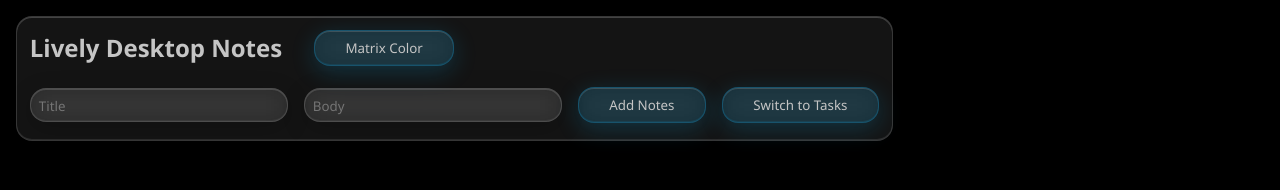
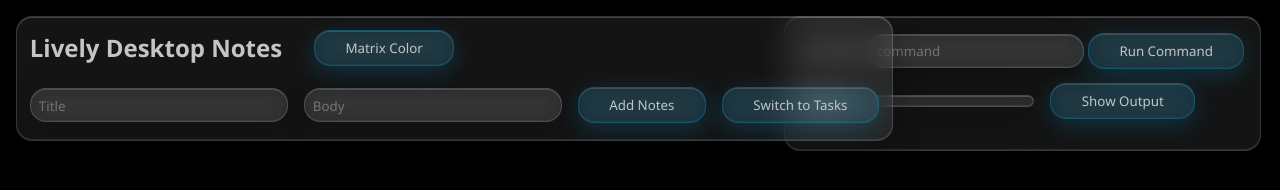
Before and after one commit to batdimoiprint/Lively-Desktop-Notes, a plain HTML site: page index.html in a window 1280 px wide. Drawn offline with Linux system fonts and the light colour scheme; no server answers.

Commit message:
running gitbash in nodejs frontend done

```diff
--- a/LivelyProperties.json
+++ b/LivelyProperties.json
@@ -1 +1 @@
-{"matrixColor":{"text":"Font Color","type":"color","value":"#00a4ad"},"rainbowSpeed":{"max":100,"min":0,"tick":25,"text":"Rainbow Speed","type":"slider","value":50},"rainBow":{"type":"checkbox","value":false,"text":"Rainbow"}}
+{"matrixColor":{"text":"Font Color","type":"color","value":"#ffffff"},"rainbowSpeed":{"max":100,"min":0,"tick":25,"text":"Rainbow Speed","type":"slider","value":50},"rainBow":{"type":"checkbox","value":false,"text":"Rainbow"}}
--- a/index.html
+++ b/index.html
@@ -8,17 +8,30 @@
   </head>
   <body>
     <main class="screen">
-      <section id="overlay">
-
-      </section>
+      <section id="overlay"></section>
       <section class="header">
         <div class="header-top">
           <h1>Lively Desktop Notes</h1>
           <div class="color-controls">
-            <button type="button" class="btn" id="colorToggleBtn" onclick="toggleColorInput()">Matrix Color</button>
-            <div id="colorInputContainer" style="display: none;">
-              <input type="text" name="color" max="8" id="color" placeholder="#ffffff" />
-              <button type="button" class="btn" onclick="setColor()">Apply</button>
+            <button
+              type="button"
+              class="btn"
+              id="colorToggleBtn"
+              onclick="toggleColorInput()"
+            >
+              Matrix Color
+            </button>
+            <div id="colorInputContainer" style="display: none">
+              <input
+                type="text"
+                name="color"
+                max="8"
+                id="color"
+                placeholder="#ffffff"
+              />
+              <button type="button" class="btn" onclick="setColor()">
+                Apply
+              </button>
             </div>
           </div>
         </div>
@@ -48,15 +61,35 @@
           ></textarea>
 
           <button type="submit" class="btn" id="submitBtn">Add Notes</button>
-          <button type="button" class="btn" id="toggleBtn" onclick="toggleMode()">Switch to Tasks</button>
+          <button
+            type="button"
+            class="btn"
+            id="toggleBtn"
+            onclick="toggleMode()"
+          >
+            Switch to Tasks
+          </button>
         </form>
+      </section>
+      <section class="command">
+        <div>
+          <label for="">Git Bash</label>
+          <input id="command" type="text" placeholder="command" />
+          <button class="btn" type="submit" onclick="sendCommand()">
+            Run Command
+          </button>
+        </div>
+        <div class="status">
+          <h4>Status:</h4>
+          <p id="statusOutput"></p>
+          <button class="btn">Show Output</button>
+        </div>
       </section>
       <section class="card-container" id="notes"></section>
       <section class="matrix">
         <canvas id="c"></canvas>
       </section>
       <section class="modal-container" id="cardModal"></section>
-
     </main>
   </body>
   <script src="script.js"></script>
--- a/script.js
+++ b/script.js
@@ -276,7 +276,7 @@ function displayNotes(titleInput, bodyInput, idInput) {
 
   const checkBox = document.createElement("input");
   checkBox.type = "checkbox";
-  checkBox.setAttribute("checked", "true")
+  checkBox.setAttribute("checked", "true");
 
   // paragraphContainer.appendChild(checkBox);
   paragraphContainer.appendChild(paragraph);
@@ -353,7 +353,7 @@ async function setColor() {
         hex: color,
       }),
     });
-    let response = await data.json;
+    let response = await data.json();
     updateAllButtonColors(color); // Update all buttons with new color
     window.location.reload();
     console.log(response);
@@ -362,6 +362,29 @@ async function setColor() {
   }
 }
 
+async function sendCommand() {
+  const bash = document.getElementById("command").value;
+  const status = document.getElementById("statusOutput");
+  try {
+    let data = await fetch("http://localhost:4000/api/command", {
+      method: "POST",
+      headers: { "Content-Type": "application/json" },
+      body: JSON.stringify({
+        command: bash,
+      }),
+    });
+    let responseStatus = await data.status;
+    if ((responseStatus = 200)) {
+      status.textContent = "Success";
+    } else {
+      status.textContent = `Error: ${data.status}`;
+    }
+    let response = await data.json();
+    console.log(JSON.stringify(response));
+  } catch (error) {
+    console.log(error);
+  }
+}
 var root = {
   wavecolor: {
     r: 125,
@@ -465,30 +488,30 @@ function hexToRgb(hex) {
 fetchNotes();
 
 // Mode toggle functionality
-let currentMode = 'notes'; // 'notes' or 'tasks'
+let currentMode = "notes"; // 'notes' or 'tasks'
 
 function toggleMode() {
-  const toggleBtn = document.getElementById('toggleBtn');
-  const submitBtn = document.getElementById('submitBtn');
-  const titleInput = document.getElementById('titleInput');
-  const bodyInput = document.getElementById('bodyInput');
-  const form = document.getElementById('inputs');
+  const toggleBtn = document.getElementById("toggleBtn");
+  const submitBtn = document.getElementById("submitBtn");
+  const titleInput = document.getElementById("titleInput");
+  const bodyInput = document.getElementById("bodyInput");
+  const form = document.getElementById("inputs");
 
-  if (currentMode === 'notes') {
+  if (currentMode === "notes") {
     // Switch to tasks mode
-    currentMode = 'tasks';
-    toggleBtn.textContent = 'Switch to Notes';
-    submitBtn.textContent = 'Add Task';
-    titleInput.placeholder = 'Task Title';
-    bodyInput.placeholder = 'Task Description';
+    currentMode = "tasks";
+    toggleBtn.textContent = "Switch to Notes";
+    submitBtn.textContent = "Add Task";
+    titleInput.placeholder = "Task Title";
+    bodyInput.placeholder = "Task Description";
     form.onsubmit = postTasks;
   } else {
     // Switch to notes mode
-    currentMode = 'notes';
-    toggleBtn.textContent = 'Switch to Tasks';
-    submitBtn.textContent = 'Add Notes';
-    titleInput.placeholder = 'Title';
-    bodyInput.placeholder = 'Body';
+    currentMode = "notes";
+    toggleBtn.textContent = "Switch to Tasks";
+    submitBtn.textContent = "Add Notes";
+    titleInput.placeholder = "Title";
+    bodyInput.placeholder = "Body";
     form.onsubmit = postNotes;
   }
 }
@@ -505,7 +528,7 @@ async function postTasks() {
       body: JSON.stringify({
         title: title,
         description: body,
-        completed: false
+        completed: false,
       }),
     });
     let response = data.json();
@@ -518,24 +541,24 @@ async function postTasks() {
 
 // Color input toggle functionality
 function toggleColorInput() {
-  const container = document.getElementById('colorInputContainer');
-  const toggleBtn = document.getElementById('colorToggleBtn');
+  const container = document.getElementById("colorInputContainer");
+  const toggleBtn = document.getElementById("colorToggleBtn");
 
-  if (container.style.display === 'none') {
-    container.style.display = 'flex';
-    container.style.gap = '0.5rem';
-    container.style.alignItems = 'center';
-    toggleBtn.textContent = 'Hide Color';
+  if (container.style.display === "none") {
+    container.style.display = "flex";
+    container.style.gap = "0.5rem";
+    container.style.alignItems = "center";
+    toggleBtn.textContent = "Hide Color";
   } else {
-    container.style.display = 'none';
-    toggleBtn.textContent = 'Matrix Color';
+    container.style.display = "none";
+    toggleBtn.textContent = "Matrix Color";
   }
 }
 
 // Update color button to reflect hex value
 function updateColorButton(hexColor = null) {
-  const colorInput = document.getElementById('color');
-  const colorBtn = document.getElementById('colorToggleBtn');
+  const colorInput = document.getElementById("color");
+  const colorBtn = document.getElementById("colorToggleBtn");
 
   // Use parameter color or input value
   const targetColor = hexColor || colorInput?.value;
@@ -552,7 +575,7 @@ function updateColorButton(hexColor = null) {
 
 // Universal button color update function
 function updateAllButtonColors(hexColor = null) {
-  const colorInput = document.getElementById('color');
+  const colorInput = document.getElementById("color");
 
   // Use parameter color or input value
   const targetColor = hexColor || colorInput?.value;
@@ -561,9 +584,10 @@ function updateAllButtonColors(hexColor = null) {
     const rgb = hexToRgb(targetColor);
     if (rgb) {
       // Update all .btn buttons (general buttons)
-      const generalButtons = document.querySelectorAll('.btn');
-      generalButtons.forEach(btn => {
-        if (!btn.id || btn.id !== 'colorToggleBtn') { // Skip color button, it has special handling
+      const generalButtons = document.querySelectorAll(".btn");
+      generalButtons.forEach((btn) => {
+        if (!btn.id || btn.id !== "colorToggleBtn") {
+          // Skip color button, it has special handling
           btn.style.background = `rgba(${rgb.r}, ${rgb.g}, ${rgb.b}, 0.15)`;
           btn.style.borderColor = `rgba(${rgb.r}, ${rgb.g}, ${rgb.b}, 0.25)`;
           btn.style.boxShadow = `
@@ -574,19 +598,31 @@ function updateAllButtonColors(hexColor = null) {
       });
 
       // Update delete buttons with red tint but matrix color influence
-      const deleteButtons = document.querySelectorAll('.btn-delete');
-      deleteButtons.forEach(btn => {
-        btn.style.background = `rgba(${Math.min(255, rgb.r + 50)}, ${Math.max(0, rgb.g - 20)}, ${Math.max(0, rgb.b - 20)}, 0.15)`;
-        btn.style.borderColor = `rgba(${Math.min(255, rgb.r + 50)}, ${Math.max(0, rgb.g - 20)}, ${Math.max(0, rgb.b - 20)}, 0.25)`;
+      const deleteButtons = document.querySelectorAll(".btn-delete");
+      deleteButtons.forEach((btn) => {
+        btn.style.background = `rgba(${Math.min(255, rgb.r + 50)}, ${Math.max(
+          0,
+          rgb.g - 20
+        )}, ${Math.max(0, rgb.b - 20)}, 0.15)`;
+        btn.style.borderColor = `rgba(${Math.min(255, rgb.r + 50)}, ${Math.max(
+          0,
+          rgb.g - 20
+        )}, ${Math.max(0, rgb.b - 20)}, 0.25)`;
         btn.style.boxShadow = `
-          0 6px 25px rgba(${Math.min(255, rgb.r + 50)}, ${Math.max(0, rgb.g - 20)}, ${Math.max(0, rgb.b - 20)}, 0.2),
+          0 6px 25px rgba(${Math.min(255, rgb.r + 50)}, ${Math.max(
+          0,
+          rgb.g - 20
+        )}, ${Math.max(0, rgb.b - 20)}, 0.2),
           inset 0 1px 0 rgba(255, 255, 255, 0.15),
-          inset 0 -1px 0 rgba(${Math.min(255, rgb.r + 50)}, ${Math.max(0, rgb.g - 20)}, ${Math.max(0, rgb.b - 20)}, 0.1)`;
+          inset 0 -1px 0 rgba(${Math.min(255, rgb.r + 50)}, ${Math.max(
+          0,
+          rgb.g - 20
+        )}, ${Math.max(0, rgb.b - 20)}, 0.1)`;
       });
 
       // Update close buttons with neutral tone but matrix color influence
-      const closeButtons = document.querySelectorAll('.btn-close');
-      closeButtons.forEach(btn => {
+      const closeButtons = document.querySelectorAll(".btn-close");
+      closeButtons.forEach((btn) => {
         const avgColor = Math.floor((rgb.r + rgb.g + rgb.b) / 3);
         btn.style.background = `rgba(${avgColor}, ${avgColor}, ${avgColor}, 0.15)`;
         btn.style.borderColor = `rgba(${avgColor}, ${avgColor}, ${avgColor}, 0.25)`;
@@ -603,9 +639,9 @@ function updateAllButtonColors(hexColor = null) {
 }
 
 // Listen for color input changes
-document.addEventListener('DOMContentLoaded', function() {
-  const colorInput = document.getElementById('color');
+document.addEventListener("DOMContentLoaded", function () {
+  const colorInput = document.getElementById("color");
   if (colorInput) {
-    colorInput.addEventListener('input', updateAllButtonColors);
+    colorInput.addEventListener("input", updateAllButtonColors);
   }
 });
--- a/style.css
+++ b/style.css
@@ -32,8 +32,7 @@ input {
   /* Enhanced glass effect for inputs */
   background: rgba(255, 255, 255, 0.08);
   border-radius: 1rem;
-  box-shadow:
-    0 6px 25px rgba(0, 0, 0, 0.2),
+  box-shadow: 0 6px 25px rgba(0, 0, 0, 0.2),
     inset 0 1px 0 rgba(255, 255, 255, 0.15),
     inset 0 -1px 0 rgba(255, 255, 255, 0.05);
   backdrop-filter: blur(12px) saturate(160%);
@@ -45,8 +44,7 @@ input {
 textarea:focus,
 input:focus {
   outline: none;
-  box-shadow:
-    0 8px 35px rgba(16, 181, 247, 0.2),
+  box-shadow: 0 8px 35px rgba(16, 181, 247, 0.2),
     inset 0 1px 0 rgba(255, 255, 255, 0.2);
   border: 1px solid rgba(16, 181, 247, 0.3);
 }
@@ -65,8 +63,6 @@ p {
   margin-bottom: 1rem;
 }
 
-
-
 .header {
   position: absolute;
   width: fit-content;
@@ -76,12 +72,59 @@ p {
   margin: 1rem;
   padding: 0.8rem;
   z-index: 3;
+  visibility: visible; /*Disable for*/
 
   /* Enhanced glass effect for header */
   background: rgba(255, 255, 255, 0.08);
   border-radius: 16px;
-  box-shadow:
-    0 8px 32px rgba(0, 0, 0, 0.3),
+  box-shadow: 0 8px 32px rgba(0, 0, 0, 0.3),
+    inset 0 1px 0 rgba(255, 255, 255, 0.2),
+    inset 0 -1px 0 rgba(255, 255, 255, 0.1);
+  backdrop-filter: blur(15px) saturate(180%);
+  -webkit-backdrop-filter: blur(15px) saturate(180%);
+  border: 1px solid rgba(255, 255, 255, 0.15);
+}
+
+.command {
+  position: absolute;
+  padding: 1rem;
+  display: flexbox;
+  align-items: center;
+  gap: 1rem;
+  width: max-content;
+  padding-inline: 1rem;
+  border-radius: 1rem;
+  margin: 1rem;
+  left: 48rem;
+  height: max-content;
+  z-index: 1;
+  background: rgba(255, 255, 255, 0.08);
+  border-radius: 16px;
+  box-shadow: 0 8px 32px rgba(0, 0, 0, 0.3),
+    inset 0 1px 0 rgba(255, 255, 255, 0.2),
+    inset 0 -1px 0 rgba(255, 255, 255, 0.1);
+  backdrop-filter: blur(15px) saturate(180%);
+  -webkit-backdrop-filter: blur(15px) saturate(180%);
+  border: 1px solid rgba(255, 255, 255, 0.15);
+}
+
+.status {
+  display: flex;
+  align-content: space-evenly;
+  align-items: center;
+  gap: 1rem;
+}
+
+#statusOutput{
+  display: flex;
+  align-content: space-evenly;
+  align-items: center;
+  padding: 0.3rem;
+  text-align: center;
+  padding-inline: 5rem;
+    background: rgba(255, 255, 255, 0.08);
+  border-radius: 16px;
+  box-shadow: 0 8px 32px rgba(0, 0, 0, 0.3),
     inset 0 1px 0 rgba(255, 255, 255, 0.2),
     inset 0 -1px 0 rgba(255, 255, 255, 0.1);
   backdrop-filter: blur(15px) saturate(180%);
@@ -115,8 +158,7 @@ p {
   /* Enhanced glass effect for buttons */
   background: rgba(16, 181, 247, 0.15);
   border-radius: 16px;
-  box-shadow:
-    0 6px 25px rgba(16, 181, 247, 0.2),
+  box-shadow: 0 6px 25px rgba(16, 181, 247, 0.2),
     inset 0 1px 0 rgba(255, 255, 255, 0.15),
     inset 0 -1px 0 rgba(16, 181, 247, 0.1);
   backdrop-filter: blur(12px) saturate(160%);
@@ -130,8 +172,7 @@ p {
 
 .btn:hover {
   background: rgba(16, 181, 247, 0.25);
-  box-shadow:
-    0 8px 35px rgba(16, 181, 247, 0.3),
+  box-shadow: 0 8px 35px rgba(16, 181, 247, 0.3),
     inset 0 1px 0 rgba(255, 255, 255, 0.2);
   border: 1px solid rgba(16, 181, 247, 0.4);
 }
@@ -147,8 +188,7 @@ p {
   /* Enhanced glass effect for delete button */
   background: rgba(204, 54, 54, 0.15);
   border-radius: 16px;
-  box-shadow:
-    0 6px 25px rgba(204, 54, 54, 0.2),
+  box-shadow: 0 6px 25px rgba(204, 54, 54, 0.2),
     inset 0 1px 0 rgba(255, 255, 255, 0.15),
     inset 0 -1px 0 rgba(204, 54, 54, 0.1);
   backdrop-filter: blur(12px) saturate(160%);
@@ -162,8 +202,7 @@ p {
 
 .btn-delete:hover {
   background: rgba(204, 54, 54, 0.25);
-  box-shadow:
-    0 8px 35px rgba(204, 54, 54, 0.3),
+  box-shadow: 0 8px 35px rgba(204, 54, 54, 0.3),
     inset 0 1px 0 rgba(255, 255, 255, 0.2);
   border: 1px solid rgba(204, 54, 54, 0.4);
 }
@@ -179,8 +218,7 @@ p {
   /* Enhanced glass effect for close button */
   background: rgba(211, 211, 211, 0.15);
   border-radius: 16px;
-  box-shadow:
-    0 6px 25px rgba(211, 211, 211, 0.2),
+  box-shadow: 0 6px 25px rgba(211, 211, 211, 0.2),
     inset 0 1px 0 rgba(255, 255, 255, 0.15),
     inset 0 -1px 0 rgba(211, 211, 211, 0.1);
   backdrop-filter: blur(12px) saturate(160%);
@@ -194,8 +232,7 @@ p {
 
 .btn-close:hover {
   background: rgba(211, 211, 211, 0.25);
-  box-shadow:
-    0 8px 35px rgba(211, 211, 211, 0.3),
+  box-shadow: 0 8px 35px rgba(211, 211, 211, 0.3),
     inset 0 1px 0 rgba(255, 255, 255, 0.2);
   border: 1px solid rgba(204, 204, 204, 0.4);
 }
@@ -249,8 +286,7 @@ p {
   /* Enhanced glass effect with better light refraction */
   background: rgba(255, 255, 255, 0.08);
   border-radius: 16px;
-  box-shadow:
-    0 8px 32px rgba(0, 0, 0, 0.3),
+  box-shadow: 0 8px 32px rgba(0, 0, 0, 0.3),
     inset 0 1px 0 rgba(255, 255, 255, 0.2),
     inset 0 -1px 0 rgba(255, 255, 255, 0.1);
   backdrop-filter: blur(3px) saturate(180%);
@@ -262,30 +298,34 @@ p {
 }
 
 .cards::before {
-  content: '';
+  content: "";
   position: absolute;
   top: 0;
   left: 0;
   right: 0;
   height: 1px;
-  background: linear-gradient(90deg,
+  background: linear-gradient(
+    90deg,
     transparent,
     rgba(255, 255, 255, 0.4),
-    transparent);
+    transparent
+  );
   pointer-events: none;
 }
 
 .cards::after {
-  content: '';
+  content: "";
   position: absolute;
   top: 0;
   left: 0;
   width: 1px;
   bottom: 0;
-  background: linear-gradient(180deg,
+  background: linear-gradient(
+    180deg,
     transparent,
     rgba(255, 255, 255, 0.2),
-    transparent);
+    transparent
+  );
   pointer-events: none;
 }
 
@@ -303,8 +343,7 @@ p {
   /* Enhanced glass effect for modal */
   background: rgba(255, 255, 255, 0.05);
   border-radius: 20px;
-  box-shadow:
-    0 20px 60px rgba(0, 0, 0, 0.4),
+  box-shadow: 0 20px 60px rgba(0, 0, 0, 0.4),
     inset 0 2px 0 rgba(255, 255, 255, 0.15),
     inset 0 -2px 0 rgba(255, 255, 255, 0.08);
   backdrop-filter: blur(25px) saturate(200%) brightness(110%);
@@ -313,34 +352,38 @@ p {
 }
 
 .modal::before {
-  content: '';
+  content: "";
   position: absolute;
   top: 0;
   left: 0;
   right: 0;
   height: 2px;
-  background: linear-gradient(90deg,
+  background: linear-gradient(
+    90deg,
     transparent,
     rgba(255, 255, 255, 0.6),
     rgba(255, 255, 255, 0.8),
     rgba(255, 255, 255, 0.6),
-    transparent);
+    transparent
+  );
   border-radius: 20px 20px 0 0;
   pointer-events: none;
 }
 
 .modal::after {
-  content: '';
+  content: "";
   position: absolute;
   top: 0;
   left: 0;
   width: 2px;
   bottom: 0;
-  background: linear-gradient(180deg,
+  background: linear-gradient(
+    180deg,
     transparent,
     rgba(255, 255, 255, 0.3),
     rgba(255, 255, 255, 0.1),
-    transparent);
+    transparent
+  );
   border-radius: 20px 0 0 20px;
   pointer-events: none;
 }
```
Also changed, not shown: server/server.js (+38 -1 lines), server/notes.txt, 3 other files.
